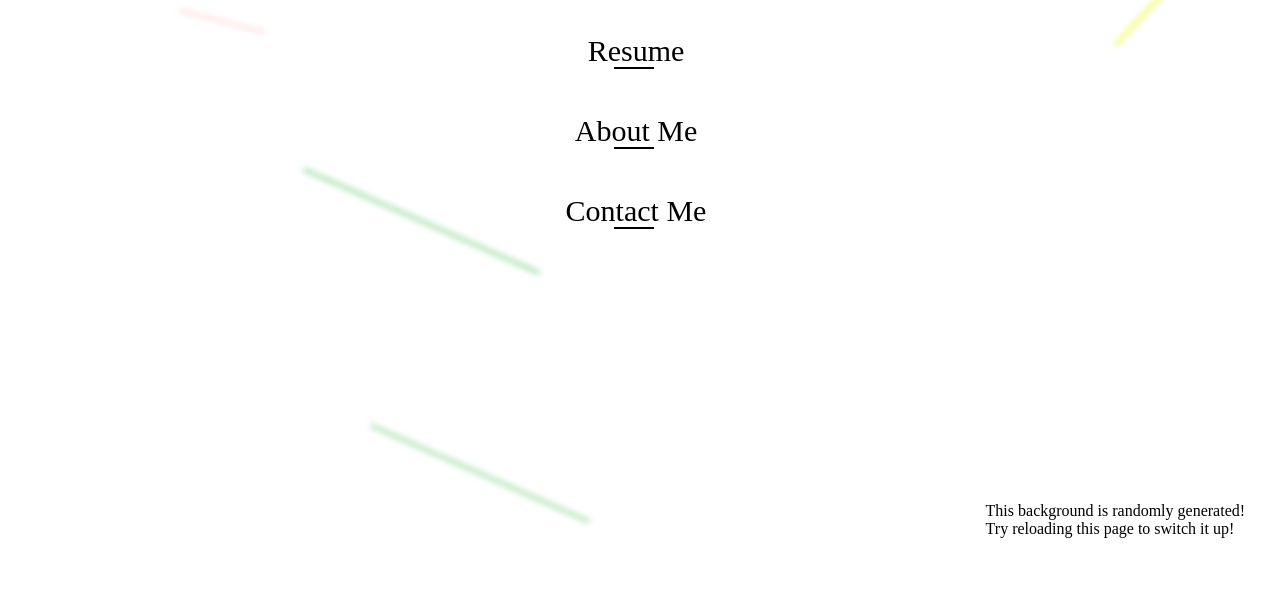
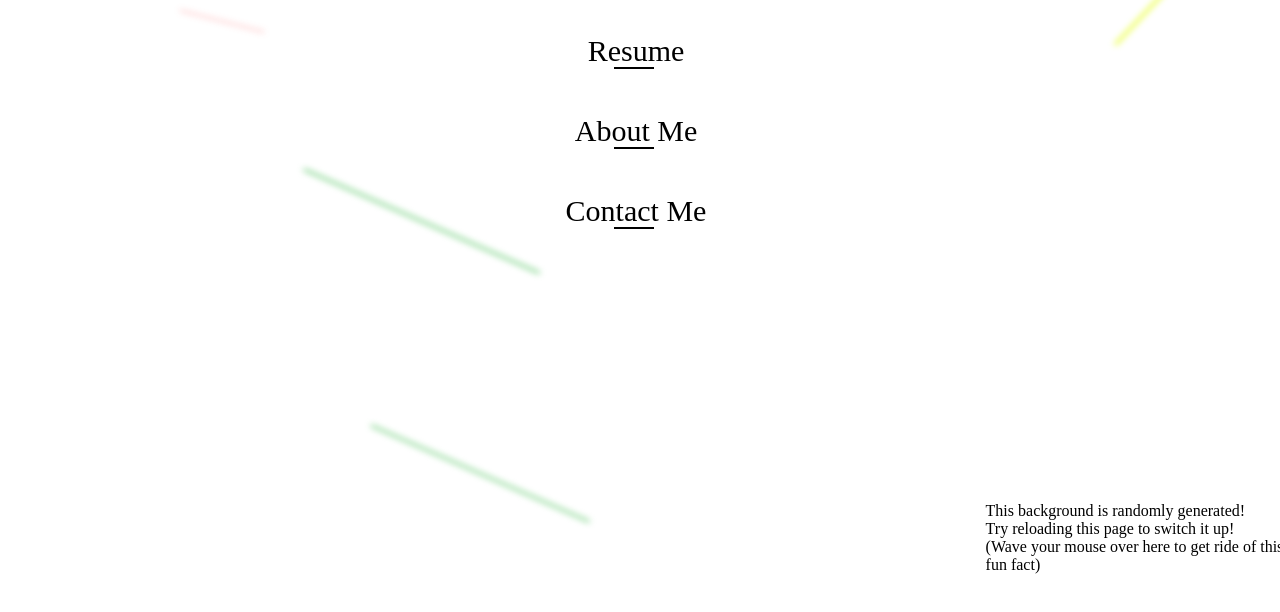
Before and after one commit to aviblock/aviblock.github.io, a plain HTML site: page index.html in a window 1280 px wide. Shown: the part 218-830 px from the top of the page. Drawn offline with Linux system fonts and the light colour scheme.

Commit message:
more changes to funfact

```diff
--- a/index.html
+++ b/index.html
@@ -173,7 +173,7 @@
 <!-- <div class="line" id="contactline"></div> -->
 <div class="background" id="background"></div>
 </p>
-<div id="funfact" onmousemove="innerHTML = 'This background is randomly generated! </br>Try reloading this page to switch it up!';" onmouseout="innerHTML = '';">This background is randomly generated! </br>Try reloading this page to switch it up!</div>
+<div id="funfact" onmouseout="innerHTML = '';">This background is randomly generated! </br>Try reloading this page to switch it up!<br/>(Wave your mouse over here to get ride of this fun fact)</div>
 <div id ="myContainer">
 <div id ="myAnimation"></div>
 </div>
```
